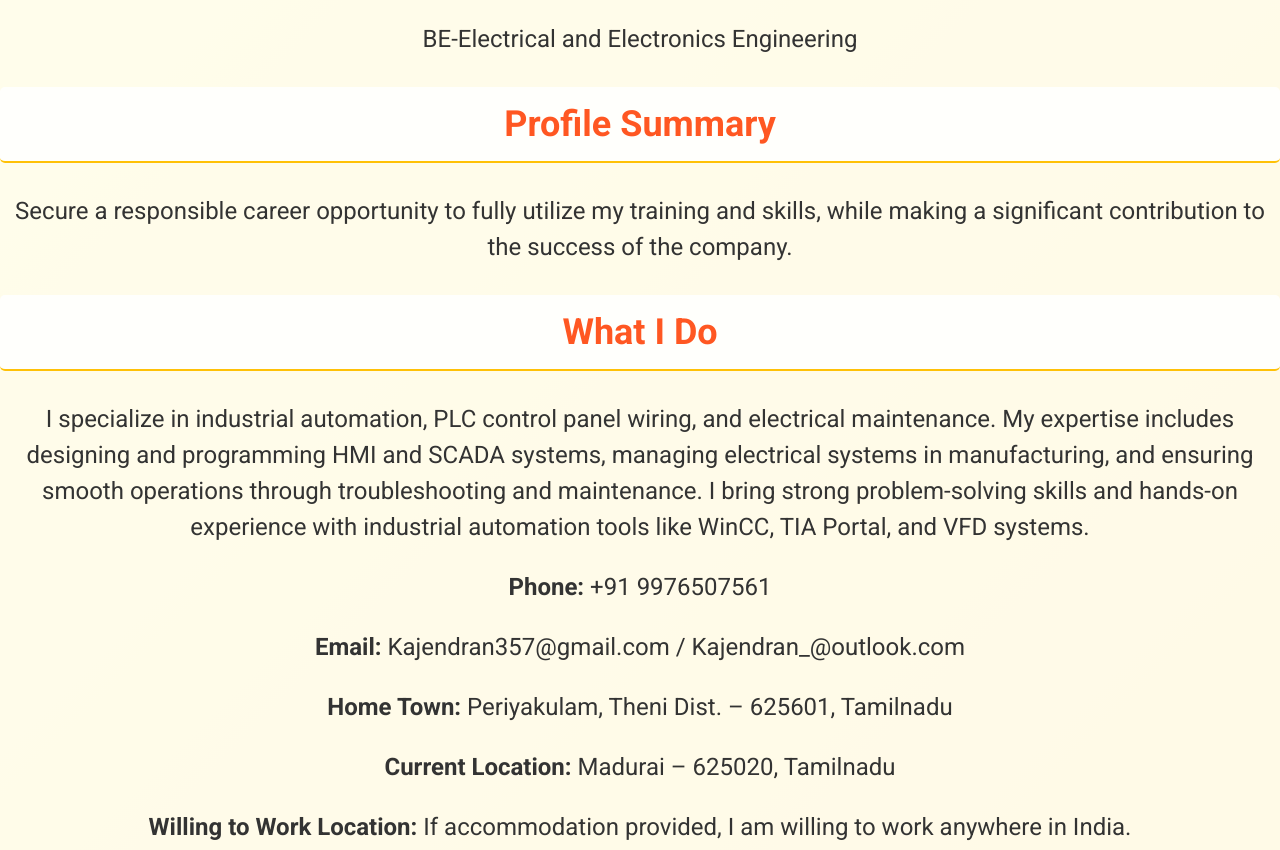
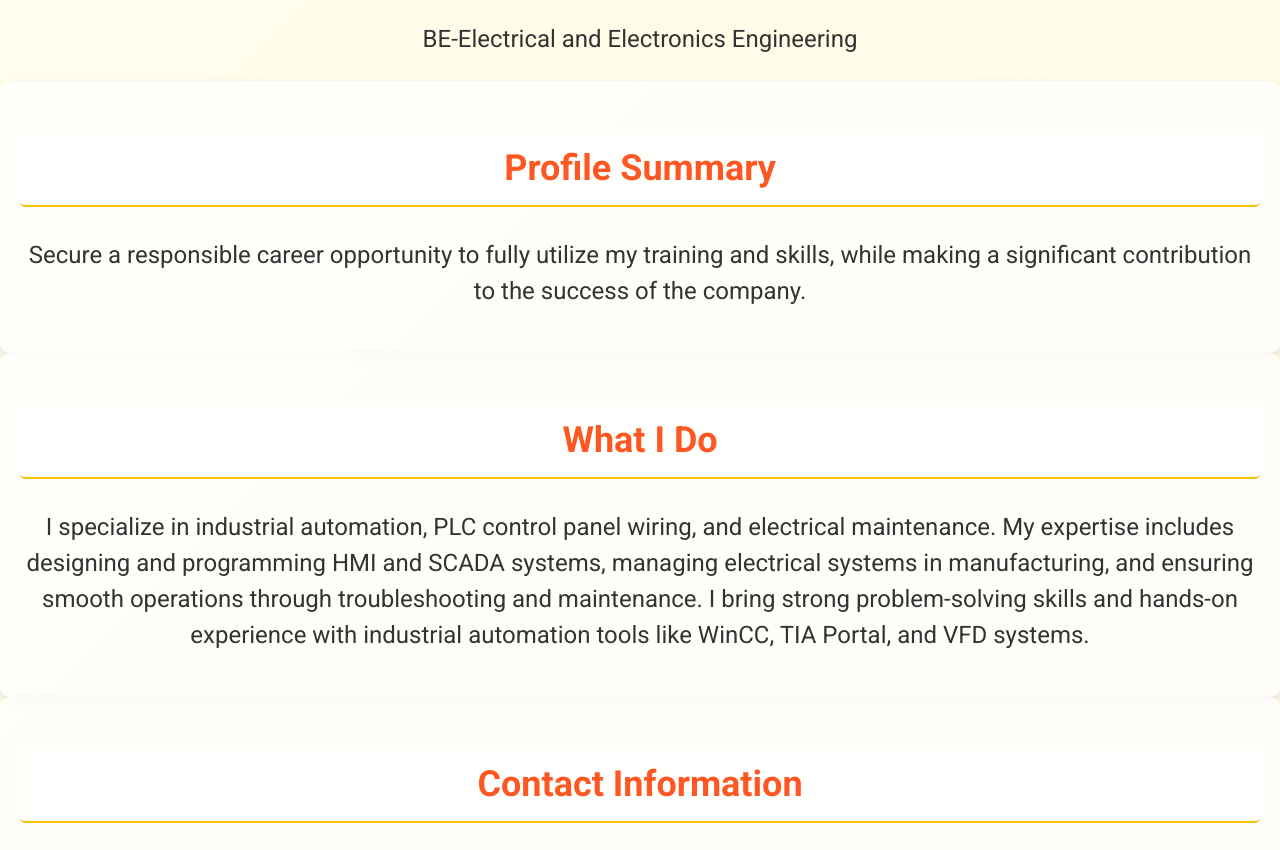
Before and after one commit to kathinx/Kathin, a plain HTML site: page index.html in a window 1280 px wide. Shown: the part 227-1077 px from the top of the page. Drawn offline with Linux system fonts and the light colour scheme.

Commit message:
Update index.html

```diff
--- a/index.html
+++ b/index.html
@@ -12,15 +12,20 @@
         <h1>Kajendran G</h1>
         <p>BE-Electrical and Electronics Engineering</p>
 
+        <div class="card">
             <h2>Profile Summary</h2>
             <p>Secure a responsible career opportunity to fully utilize my training and skills, while making a significant contribution to the success of the company.</p>
+        </div>
 
+        <div class="card">
             <h2>What I Do</h2>
             <p>
                 I specialize in industrial automation, PLC control panel wiring, and electrical maintenance. My expertise includes designing and programming HMI and SCADA systems, managing electrical systems in manufacturing, and ensuring smooth operations through troubleshooting and maintenance. I bring strong problem-solving skills and hands-on experience with industrial automation tools like WinCC, TIA Portal, and VFD systems.
             </p>
+        </div>
 
-        <div class="contact">
+        <div class="contact card">
+            <h2>Contact Information</h2>
             <p><strong>Phone:</strong> +91 9976507561</p>
             <p><strong>Email:</strong> Kajendran357@gmail.com / Kajendran_@outlook.com</p>
             <p><strong>Home Town:</strong> Periyakulam, Theni Dist. – 625601, Tamilnadu</p>
```
Lines whose indentation alone changed are shown as unchanged.
